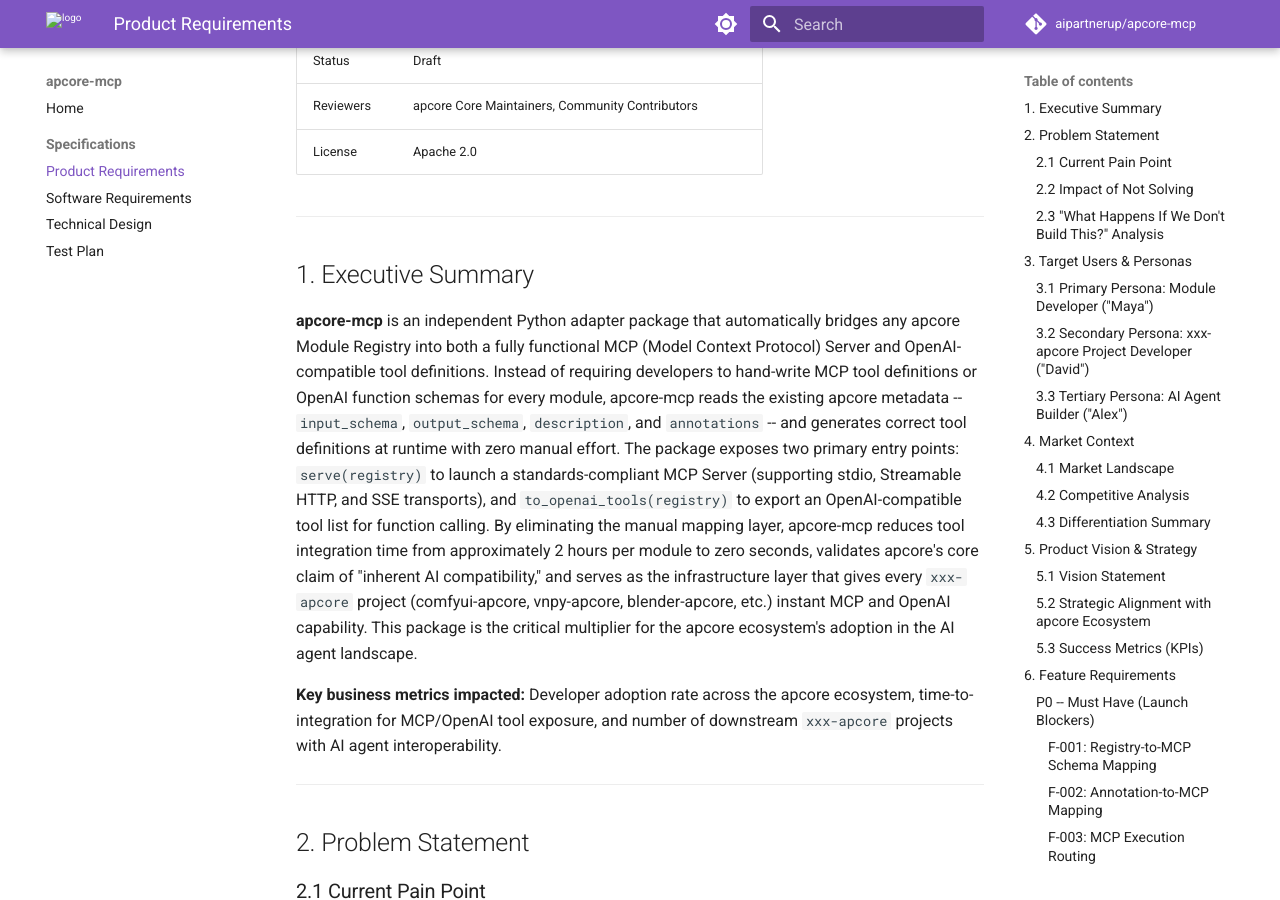
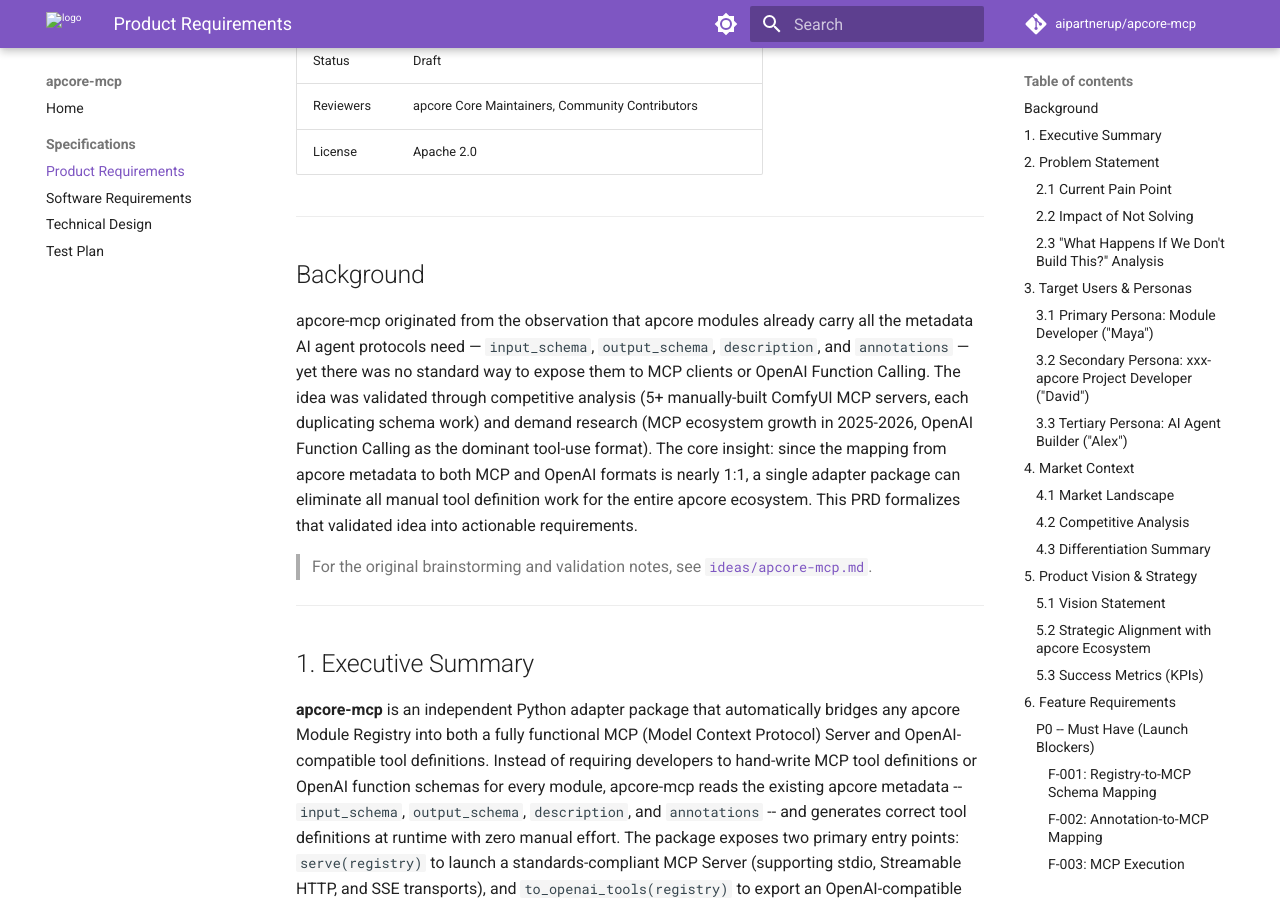
Before and after one commit to aipartnerup/apcore-mcp, an MkDocs documentation site: the page built from docs/prd-apcore-mcp.md, in a window 1280 px wide and 900 px high, scrolled down 369 px. Built offline with MkDocs 1.6.1 and Material for MkDocs 9.7.7, drawn with Linux system fonts in a browser that asks for light colours; comment, search, counter and statistics services are not loaded.

Commit message:
feat: enhance documentation with background context and availability of Python package

```diff
--- a/docs/prd-apcore-mcp.md
+++ b/docs/prd-apcore-mcp.md
@@ -9,6 +9,14 @@
 | Status      | Draft                                                        |
 | Reviewers   | apcore Core Maintainers, Community Contributors              |
 | License     | Apache 2.0                                                   |
+
+---
+
+## Background
+
+apcore-mcp originated from the observation that apcore modules already carry all the metadata AI agent protocols need — `input_schema`, `output_schema`, `description`, and `annotations` — yet there was no standard way to expose them to MCP clients or OpenAI Function Calling. The idea was validated through competitive analysis (5+ manually-built ComfyUI MCP servers, each duplicating schema work) and demand research (MCP ecosystem growth in 2025-2026, OpenAI Function Calling as the dominant tool-use format). The core insight: since the mapping from apcore metadata to both MCP and OpenAI formats is nearly 1:1, a single adapter package can eliminate all manual tool definition work for the entire apcore ecosystem. This PRD formalizes that validated idea into actionable requirements.
+
+> For the original brainstorming and validation notes, see [`ideas/apcore-mcp.md`](../ideas/apcore-mcp.md).
 
 ---
 
```
Also changed, not shown: README.md (+5 -1 lines).
